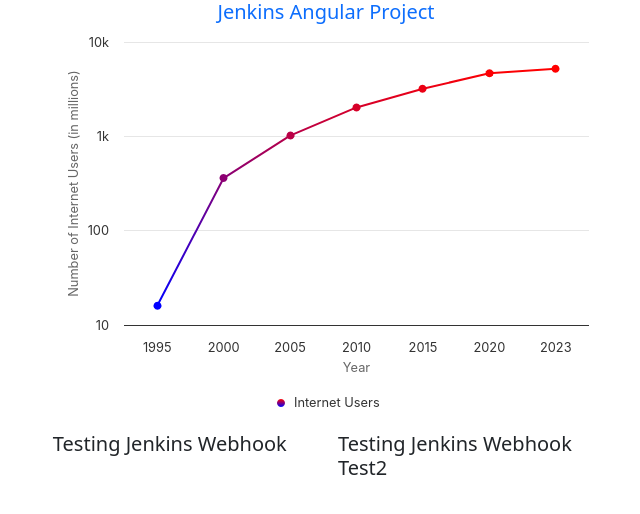
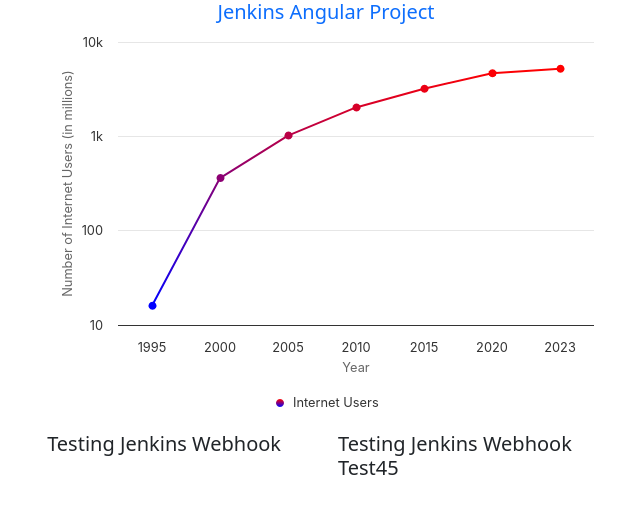
Before and after one commit to shivaparchuri/angular_jenkins, an Angular app: page / in a window 1280 px wide. Shown: the top 514 px of the page, without its empty margins (314-954 px from the left). Built offline with nearby package versions, Linux system fonts and the light colour scheme.

Commit message:
ne testing chnages

```diff
--- a/src/app/jenkins1/jenkins1.component.html
+++ b/src/app/jenkins1/jenkins1.component.html
@@ -6,6 +6,6 @@
         <h5>Testing Jenkins Webhook</h5>
     </div>
     <div class="col-6">
-        <h5>Testing Jenkins Webhook Test2</h5>
+        <h5>Testing Jenkins Webhook Test45</h5>
     </div>
 </div>
```
